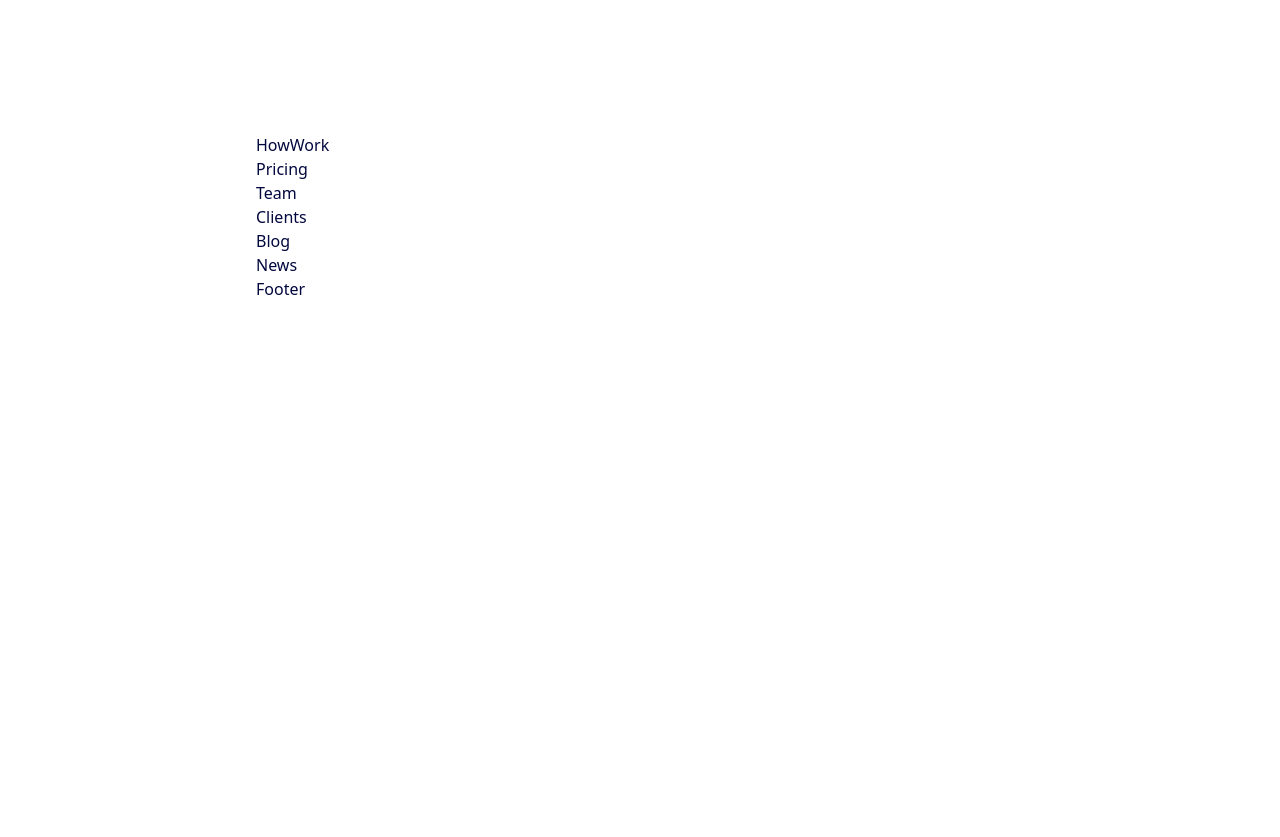
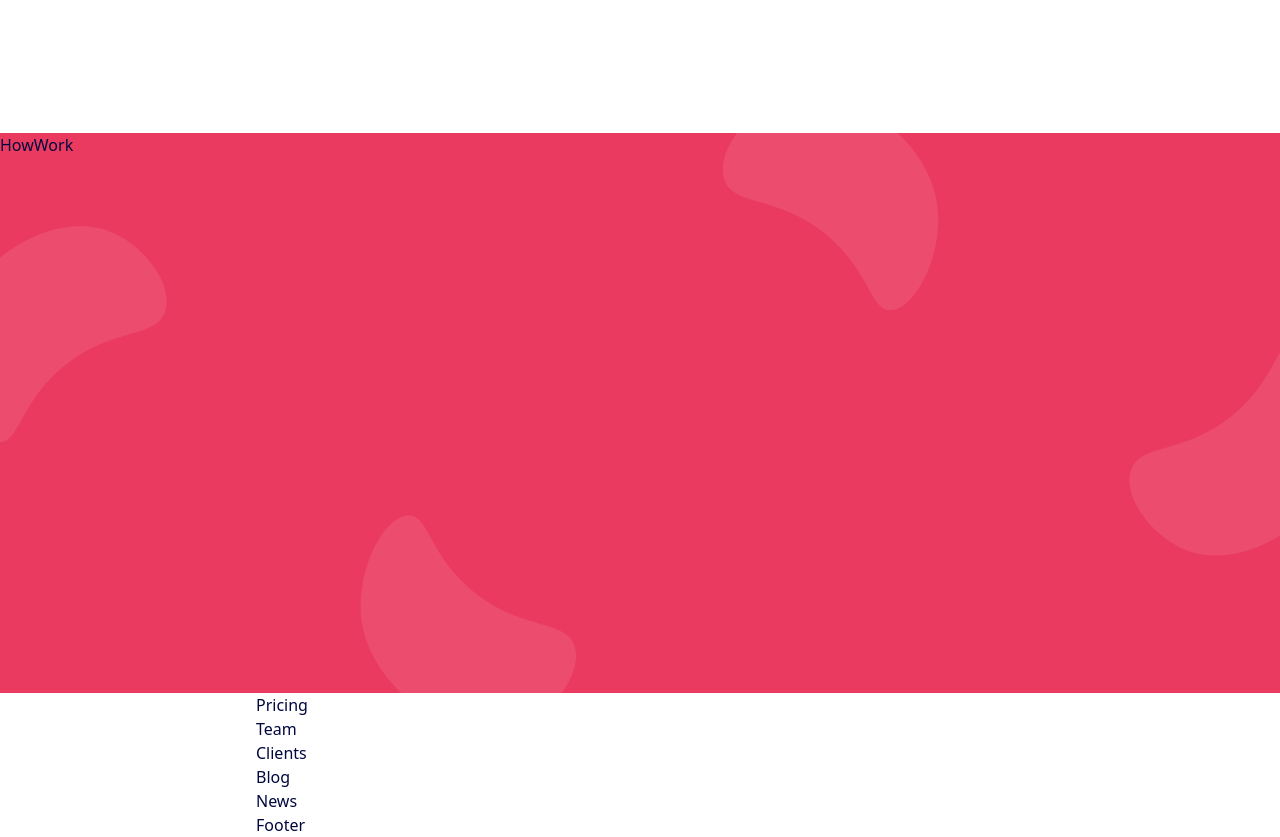
Before and after one commit to ismailcet/Agency-Landing-Page, a React (Create React App) app: page / in a window 1280 px wide. Shown: the part 3900-4737 px from the top of the page. Before the commit the page ends 4201 px from the top, so only its background shows below. Built offline with nearby package versions, Linux system fonts and the light colour scheme.

Commit message:
HowWork is added.Style is not finished.

```diff
--- a/src/Components/HowWork.jsx
+++ b/src/Components/HowWork.jsx
@@ -1,7 +1,11 @@
 import React from "react";
 
 const HowWork = () => {
-  return <section className="howWork mt-40 w-max[100%]">HowWork</section>;
+  return (
+    <section className="howWork mt-40 xl:mx-[-16rem] lg:mx-[-8rem] h-[70vh] bg-mainColor bg-workPattern bg-no-repeat bg-center bg-cover">
+      HowWork
+    </section>
+  );
 };
 
 export default HowWork;
--- a/tailwind.config.js
+++ b/tailwind.config.js
@@ -4,6 +4,9 @@ module.exports = {
   content: ["./src/**/*.{js,jsx,ts,tsx}"],
   theme: {
     extend: {
+      backgroundImage: {
+        workPattern: "url('./assets/patternBG.png')",
+      },
       colors: {
         main: "#000000",
         textColor: "#02073E",
```
